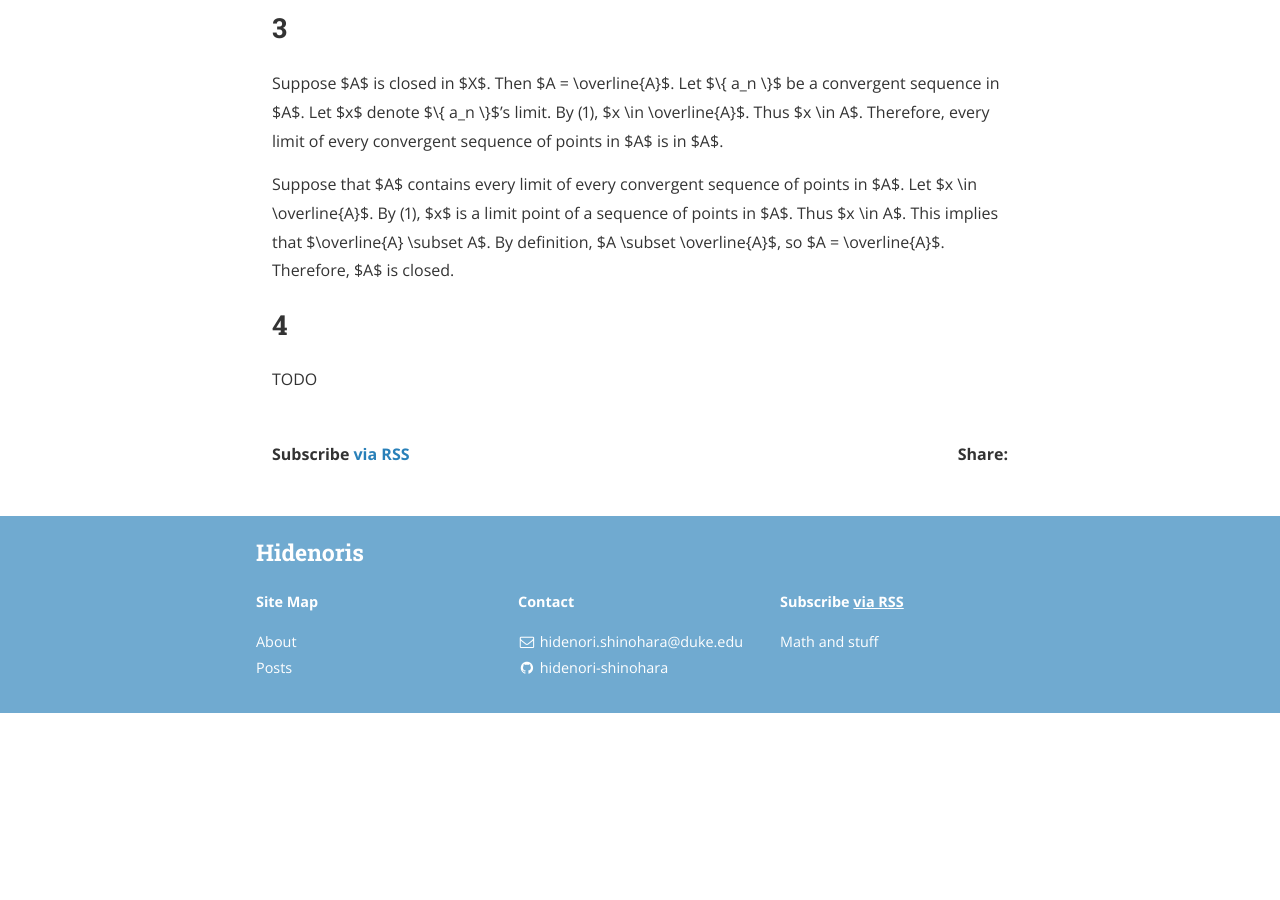
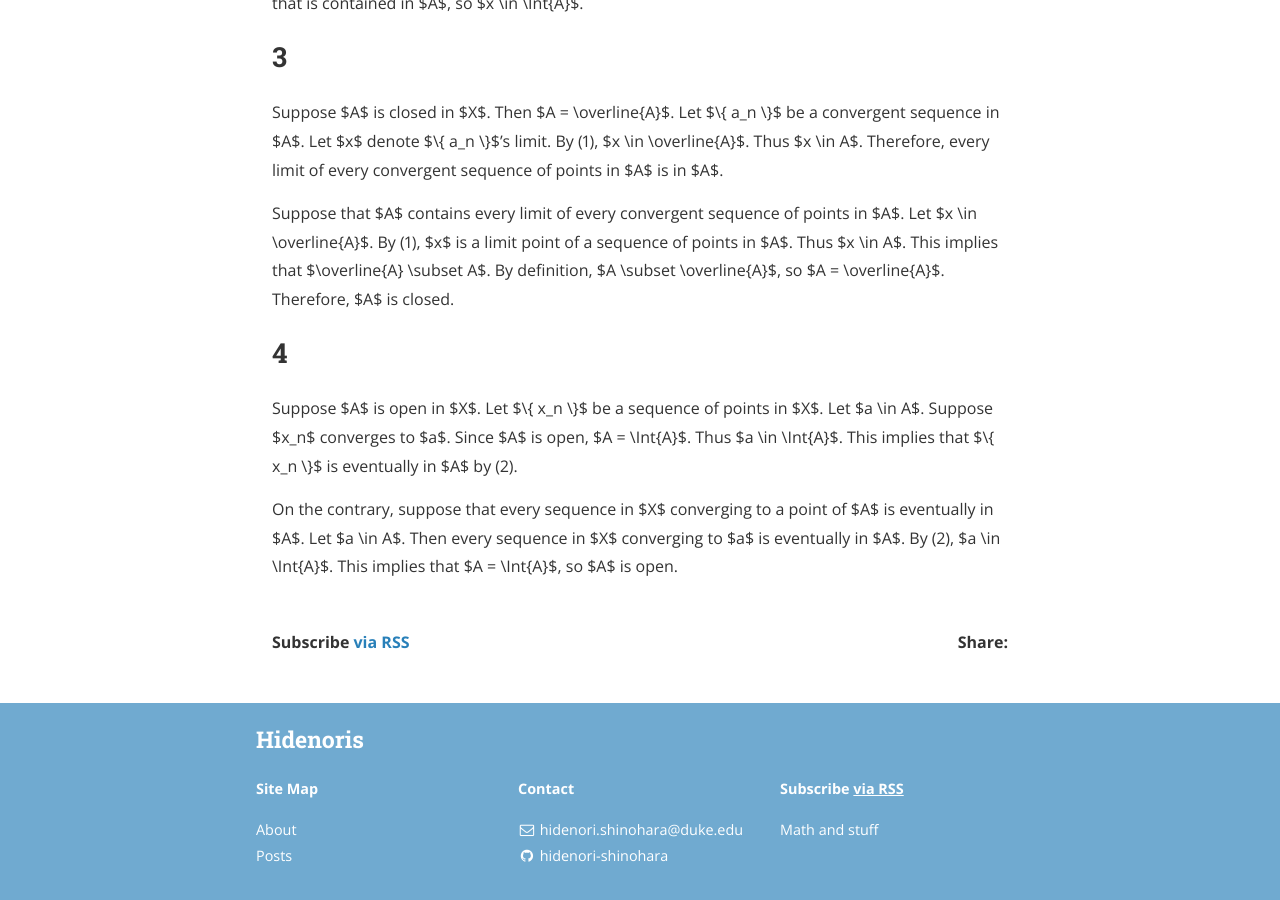
Before and after one commit to hidenori-shinohara/hidenori-shinohara.github.io, a Jekyll site: the page built from _posts/introduction_to_topological_manifolds/chapter2/2019-08-18-sequence-lemma-pr-2-14.md, in a window 1280 px wide and 900 px high, scrolled down 2395 px. Built offline with Jekyll 4.4.1, drawn with Linux system fonts in a browser that asks for light colours; nearby versions of some CDN libraries; before the commit the page ends 3108 px from its top, so only the background shows below that; some of the changed text lies outside the part shown.

Commit message:
Finish Problem 2-14(d)

```diff
--- a/_posts/introduction_to_topological_manifolds/chapter2/2019-08-18-sequence-lemma-pr-2-14.md
+++ b/_posts/introduction_to_topological_manifolds/chapter2/2019-08-18-sequence-lemma-pr-2-14.md
@@ -11,7 +11,7 @@ Suppose $X$ is a first-countable space, $A$ is any subset of $X$, and $x$ is any
 1. $x \in \overline{A}$ if and only if $x$ is a limit point of a sequence of points in $A$.
 1. $x \in \Int{A}$ if and only if every sequence in $X$ converging to $x$ is eventually in $A$.
 1. $A$ is closed in $X$ if and only if $A$ contains every limit of every convergent sequence of points in $A$.
-1. TODO
+1. $A$ is open in $X$ if and only if every sequence in $X$ converging to a point of $A$ is eventually in $A$.
 
 # Solution
 ## 1
@@ -106,6 +106,17 @@ This implies that $\overline{A} \subset A$.
 By definition, $A \subset \overline{A}$, so $A = \overline{A}$.
 Therefore, $A$ is closed.
 
+## 4
+Suppose $A$ is open in $X$.
+Let $\\{ x_n \\}$ be a sequence of points in $X$.
+Let $a \in A$.
+Suppose $x_n$ converges to $a$.
+Since $A$ is open, $A = \Int{A}$.
+Thus $a \in \Int{A}$.
+This implies that $\\{ x_n \\}$ is eventually in $A$ by (2).
 
-## 4
-TODO
+On the contrary, suppose that every sequence in $X$ converging to a point of $A$ is eventually in $A$.
+Let $a \in A$.
+Then every sequence in $X$ converging to $a$ is eventually in $A$.
+By (2), $a \in \Int{A}$.
+This implies that $A = \Int{A}$, so $A$ is open.
```
